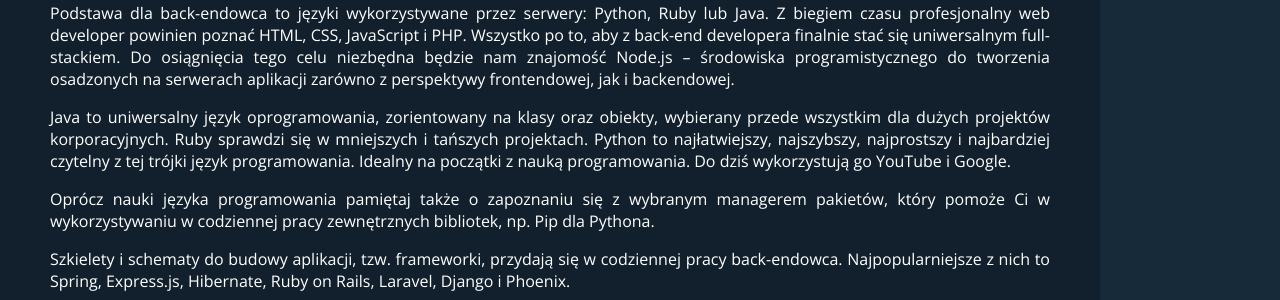
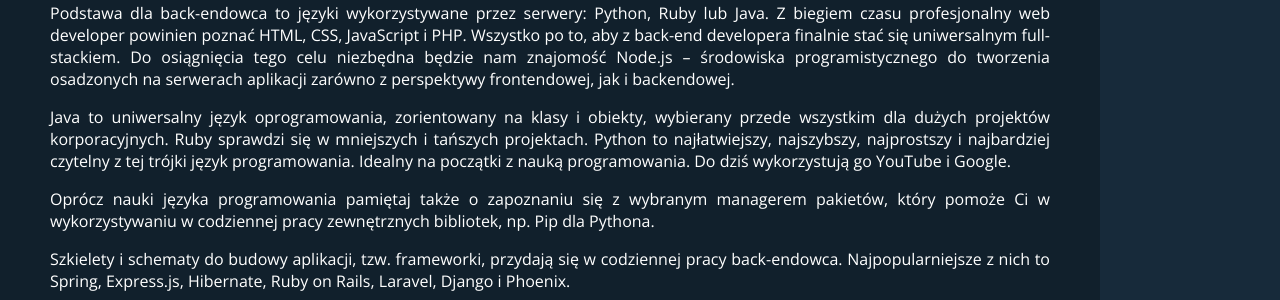
Before and after one commit to Sierson/Forum, a Flask app: page / in a window 1280 px wide. Shown: the part 711-1011 px from the top of that part. Run offline with Flask 2, Linux system fonts and the light colour scheme; the page is wider than the window, and the part outside it is not shown.

Commit message:
Update html, css

```diff
--- a/static/style.css
+++ b/static/style.css
@@ -36,7 +36,7 @@ input[type="password"]
 input[type="text"]:focus,
 input[type="password"]:focus
 {
-    background-color: #E0777D;
+    background-color: #E0777E;
     color: black;
     outline: none;
     border: 2px solid #733039;
--- a/templates/index.html
+++ b/templates/index.html
@@ -20,7 +20,7 @@
                         <p>Podstawa dla back-endowca to języki wykorzystywane przez serwery: Python, Ruby lub Java. Z biegiem czasu profesjonalny web developer powinien poznać HTML, CSS, JavaScript i PHP. Wszystko po to, aby z back-end developera finalnie stać się uniwersalnym full-stackiem. Do osiągnięcia tego celu niezbędna będzie nam znajomość Node.js – środowiska programistycznego do tworzenia osadzonych na serwerach aplikacji zarówno z perspektywy frontendowej, jak i backendowej.</p>
 
 
-                        <p>Java to uniwersalny język oprogramowania, zorientowany na klasy oraz obiekty, wybierany przede wszystkim dla dużych projektów korporacyjnych. Ruby sprawdzi się w mniejszych i tańszych projektach. Python to najłatwiejszy, najszybszy, najprostszy i najbardziej czytelny z tej trójki język programowania. Idealny na początki z nauką programowania. Do dziś wykorzystują go YouTube i Google.</p>
+                        <p>Java to uniwersalny język oprogramowania, zorientowany na klasy i obiekty, wybierany przede wszystkim dla dużych projektów korporacyjnych. Ruby sprawdzi się w mniejszych i tańszych projektach. Python to najłatwiejszy, najszybszy, najprostszy i najbardziej czytelny z tej trójki język programowania. Idealny na początki z nauką programowania. Do dziś wykorzystują go YouTube i Google.</p>
 
                         <p>Oprócz nauki języka programowania pamiętaj także o zapoznaniu się z wybranym managerem pakietów, który pomoże Ci w wykorzystywaniu w codziennej pracy zewnętrznych   bibliotek, np. Pip dla Pythona.</p>
 
```
